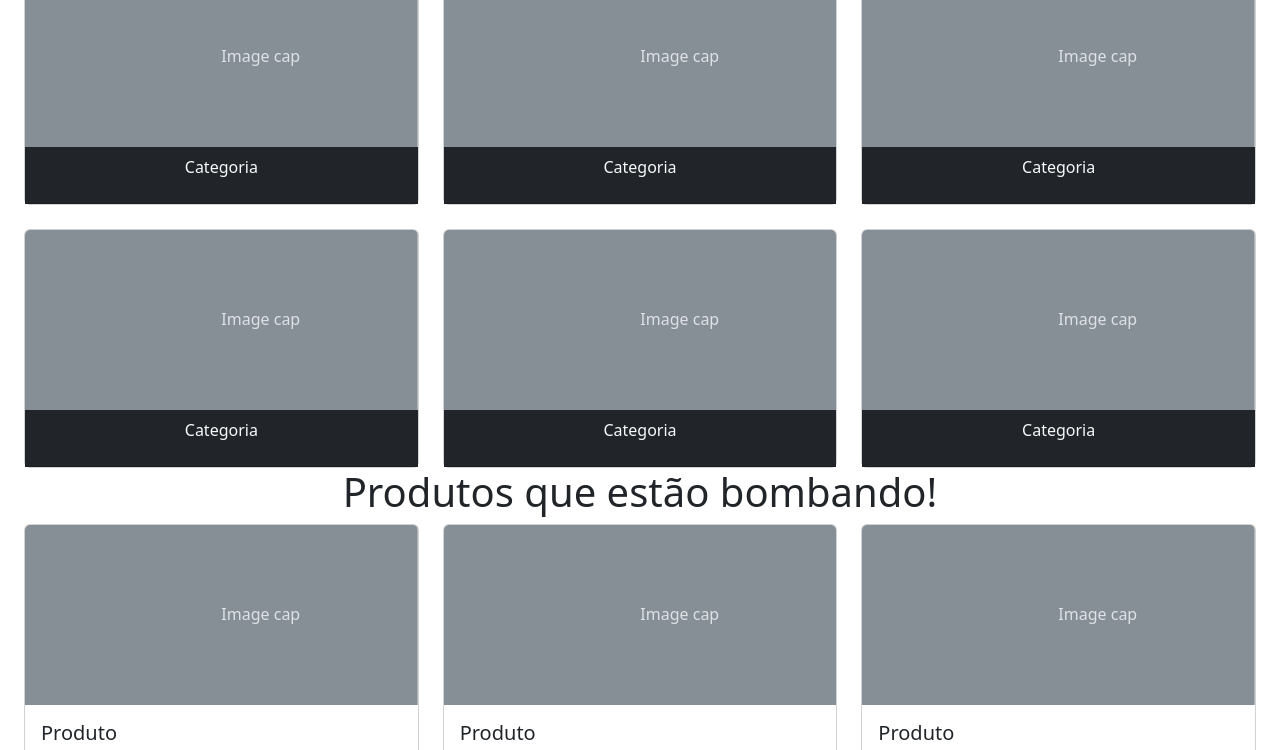
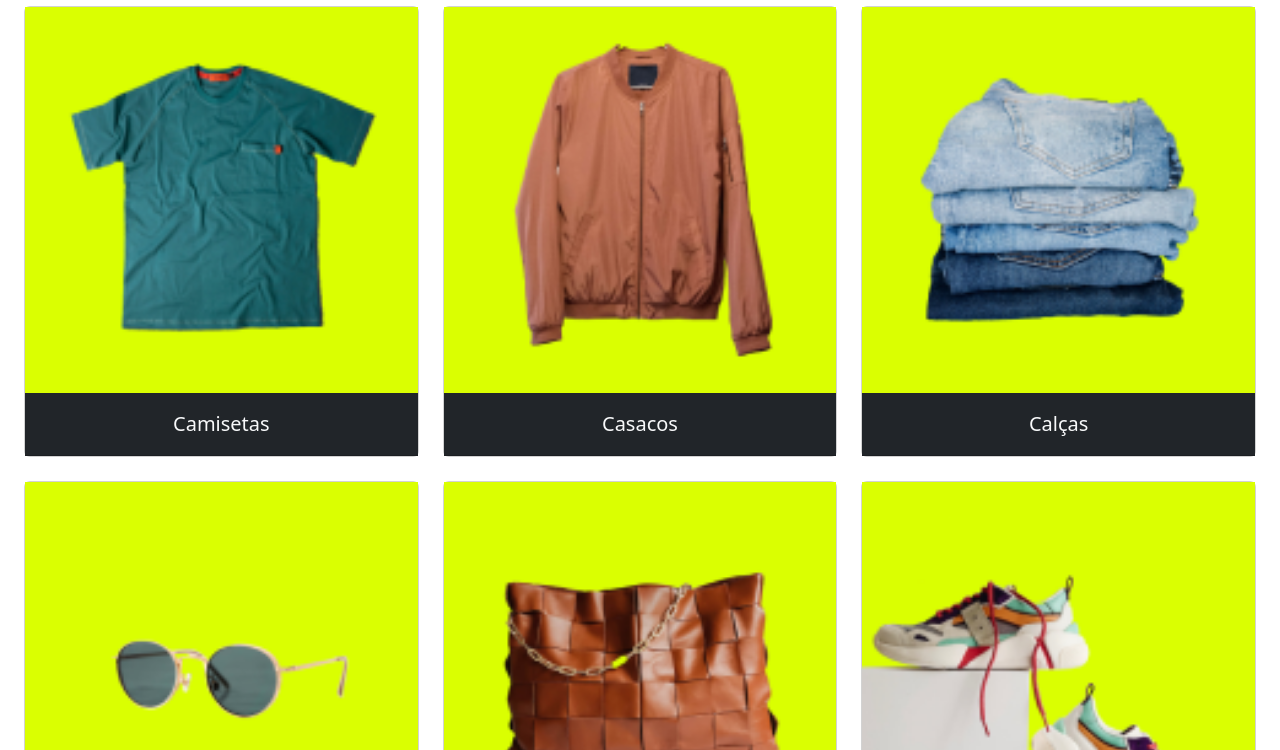
Before and after one commit to feliven/bootstrap5-crie-uma-landing-page-responsiva, a plain HTML site: page index.html in a window 1280 px wide. Shown: the part 521-1271 px from the top of the page. Drawn offline with Linux system fonts and the light colour scheme.

Commit message:
imagens adicionadas à seção Categoria

```diff
--- a/index.html
+++ b/index.html
@@ -125,133 +125,73 @@
         <span class="visually-hidden">Next</span>
       </button>
     </div>
-    <h2>Busque por categoria:</h2>
+    <h2 class="text-center my-4">Busque por categoria:</h2>
     <div class="container-fluid">
       <div class="row mx-auto g-4">
         <div class="col-6 col-md-4 col-xxl-2">
           <div class="card">
-            <svg
-              aria-label="Placeholder: Image cap"
-              class="bd-placeholder-img card-img-top"
-              height="180"
-              preserveAspectRatio="xMidYMid slice"
-              role="img"
-              width="100%"
-              xmlns="http://www.w3.org/2000/svg"
-            >
-              <title>Placeholder</title>
-              <rect width="100%" height="100%" fill="#868e96"></rect>
-              <text x="50%" y="50%" fill="#dee2e6" dy=".3em">Image cap</text>
-            </svg>
+            <img class="img-fluid d-block d-md-none" src="./assets/Mobile/categorias/categoria-camiseta.png" alt="">
+            <img class="img-fluid d-none d-md-block d-xl-none" src="./assets/Tablet/categorias/categoria-camiseta.png" alt="">
+            <img class="img-fluid d-none d-xl-block" src="./assets/Desktop/categorias/categoria-camiseta.png" alt="">
             <div class="card-header bg-dark">
-              <p class="text-center text-light">Categoria</p>
+              <p class="text-center text-light m-0 my-2 fs-5 fw-medium">Camisetas</p>
             </div>
           </div>
         </div>
         <div class="col-6 col-md-4 col-xxl-2">
           <div class="card">
-            <svg
-              aria-label="Placeholder: Image cap"
-              class="bd-placeholder-img card-img-top"
-              height="180"
-              preserveAspectRatio="xMidYMid slice"
-              role="img"
-              width="100%"
-              xmlns="http://www.w3.org/2000/svg"
-            >
-              <title>Placeholder</title>
-              <rect width="100%" height="100%" fill="#868e96"></rect>
-              <text x="50%" y="50%" fill="#dee2e6" dy=".3em">Image cap</text>
-            </svg>
+            <img class="img-fluid d-block d-md-none" src="./assets/Mobile/categorias/categoria-casacos.png" alt="">
+            <img class="img-fluid d-none d-md-block d-xl-none" src="./assets/Tablet/categorias/categoria-casacos.png" alt="">
+            <img class="img-fluid d-none d-xl-block" src="./assets/Desktop/categorias/categoria-casacos.png" alt="">
             <div class="card-header bg-dark">
-              <p class="text-center text-light">Categoria</p>
+              <p class="text-center text-light m-0 my-2 fs-5 fw-medium">Casacos</p>
             </div>
           </div>
         </div>
         <div class="col-6 col-md-4 col-xxl-2">
           <div class="card">
-            <svg
-              aria-label="Placeholder: Image cap"
-              class="bd-placeholder-img card-img-top"
-              height="180"
-              preserveAspectRatio="xMidYMid slice"
-              role="img"
-              width="100%"
-              xmlns="http://www.w3.org/2000/svg"
-            >
-              <title>Placeholder</title>
-              <rect width="100%" height="100%" fill="#868e96"></rect>
-              <text x="50%" y="50%" fill="#dee2e6" dy=".3em">Image cap</text>
-            </svg>
+            <img class="img-fluid d-block d-md-none" src="./assets/Mobile/categorias/categoria-calcas.png" alt="">
+            <img class="img-fluid d-none d-md-block d-xl-none" src="./assets/Tablet/categorias/categoria-calcas.png" alt="">
+            <img class="img-fluid d-none d-xl-block" src="./assets/Desktop/categorias/categoria-calcas.png" alt="">
             <div class="card-header bg-dark">
-              <p class="text-center text-light">Categoria</p>
+              <p class="text-center text-light m-0 my-2 fs-5 fw-medium">Calças</p>
             </div>
           </div>
         </div>
         <div class="col-6 col-md-4 col-xxl-2">
           <div class="card">
-            <svg
-              aria-label="Placeholder: Image cap"
-              class="bd-placeholder-img card-img-top"
-              height="180"
-              preserveAspectRatio="xMidYMid slice"
-              role="img"
-              width="100%"
-              xmlns="http://www.w3.org/2000/svg"
-            >
-              <title>Placeholder</title>
-              <rect width="100%" height="100%" fill="#868e96"></rect>
-              <text x="50%" y="50%" fill="#dee2e6" dy=".3em">Image cap</text>
-            </svg>
+            <img class="img-fluid d-block d-md-none" src="./assets/Mobile/categorias/categoria-oculos.png" alt="">
+            <img class="img-fluid d-none d-md-block d-xl-none" src="./assets/Tablet/categorias/categoria-oculos.png" alt="">
+            <img class="img-fluid d-none d-xl-block" src="./assets/Desktop/categorias/categoria-oculos.png" alt="">
             <div class="card-header bg-dark">
-              <p class="text-center text-light">Categoria</p>
+              <p class="text-center text-light m-0 my-2 fs-5 fw-medium">Óculos</p>
             </div>
           </div>
         </div>
         <div class="col-6 col-md-4 col-xxl-2">
           <div class="card">
-            <svg
-              aria-label="Placeholder: Image cap"
-              class="bd-placeholder-img card-img-top"
-              height="180"
-              preserveAspectRatio="xMidYMid slice"
-              role="img"
-              width="100%"
-              xmlns="http://www.w3.org/2000/svg"
-            >
-              <title>Placeholder</title>
-              <rect width="100%" height="100%" fill="#868e96"></rect>
-              <text x="50%" y="50%" fill="#dee2e6" dy=".3em">Image cap</text>
-            </svg>
+            <img class="img-fluid d-block d-md-none" src="./assets/Mobile/categorias/categoria-bolsa.png" alt="">
+            <img class="img-fluid d-none d-md-block d-xl-none" src="./assets/Tablet/categorias/categoria-bolsa.png" alt="">
+            <img class="img-fluid d-none d-xl-block" src="./assets/Desktop/categorias/categoria-bolsa.png" alt="">
             <div class="card-header bg-dark">
-              <p class="text-center text-light">Categoria</p>
+              <p class="text-center text-light m-0 my-2 fs-5 fw-medium">Bolsas</p>
             </div>
           </div>
         </div>
         <div class="col-6 col-md-4 col-xxl-2">
           <div class="card">
-            <svg
-              aria-label="Placeholder: Image cap"
-              class="bd-placeholder-img card-img-top"
-              height="180"
-              preserveAspectRatio="xMidYMid slice"
-              role="img"
-              width="100%"
-              xmlns="http://www.w3.org/2000/svg"
-            >
-              <title>Placeholder</title>
-              <rect width="100%" height="100%" fill="#868e96"></rect>
-              <text x="50%" y="50%" fill="#dee2e6" dy=".3em">Image cap</text>
-            </svg>
+            <img class="img-fluid d-block d-md-none" src="./assets/Mobile/categorias/categoria-calcados.png" alt="">
+            <img class="img-fluid d-none d-md-block d-xl-none" src="./assets/Tablet/categorias/categoria-calcados.png" alt="">
+            <img class="img-fluid d-none d-xl-block" src="./assets/Desktop/categorias/categoria-calcados.png" alt="">
             <div class="card-header bg-dark">
-              <p class="text-center text-light">Categoria</p>
+              <p class="text-center text-light m-0 my-2 fs-5 fw-medium">Calçados</p>
             </div>
           </div>
         </div>
       </div>
     </div>
 
-    <h1 class="text-center">Produtos que estão bombando!</h1>
+    <h2 class="text-center my-4">Produtos que estão bombando!</h1>
 
     <div class="container-fluid">
       <div class="row mx-auto">
@@ -408,7 +348,7 @@
     </div>
 
     <!-- Mobile version: visible only on small screens -->
-    <section class="pb-4 bg-dark d-md-none">
+    <section class="py-4 bg-dark d-md-none">
       <h2 class="text-center mb-4 text-light">Conheça todas as nossas facilidades</h2>
       <div class="container d-flex justify-content-center">
         <div class="row gy-3 justify-content-center">
@@ -448,7 +388,7 @@
     </section>
 
     <!-- Tablet/Desktop version: hidden on small screens, visible on md and up -->
-    <section class="pb-4 bg-dark d-none d-md-block">
+    <section class="py-4 bg-dark d-none d-md-block">
       <h2 class="text-center mb-4 text-light">Conheça todas as nossas facilidades</h2>
       <div class="container d-flex justify-content-center">
         <div class="row gy-3 justify-content-center">
```
